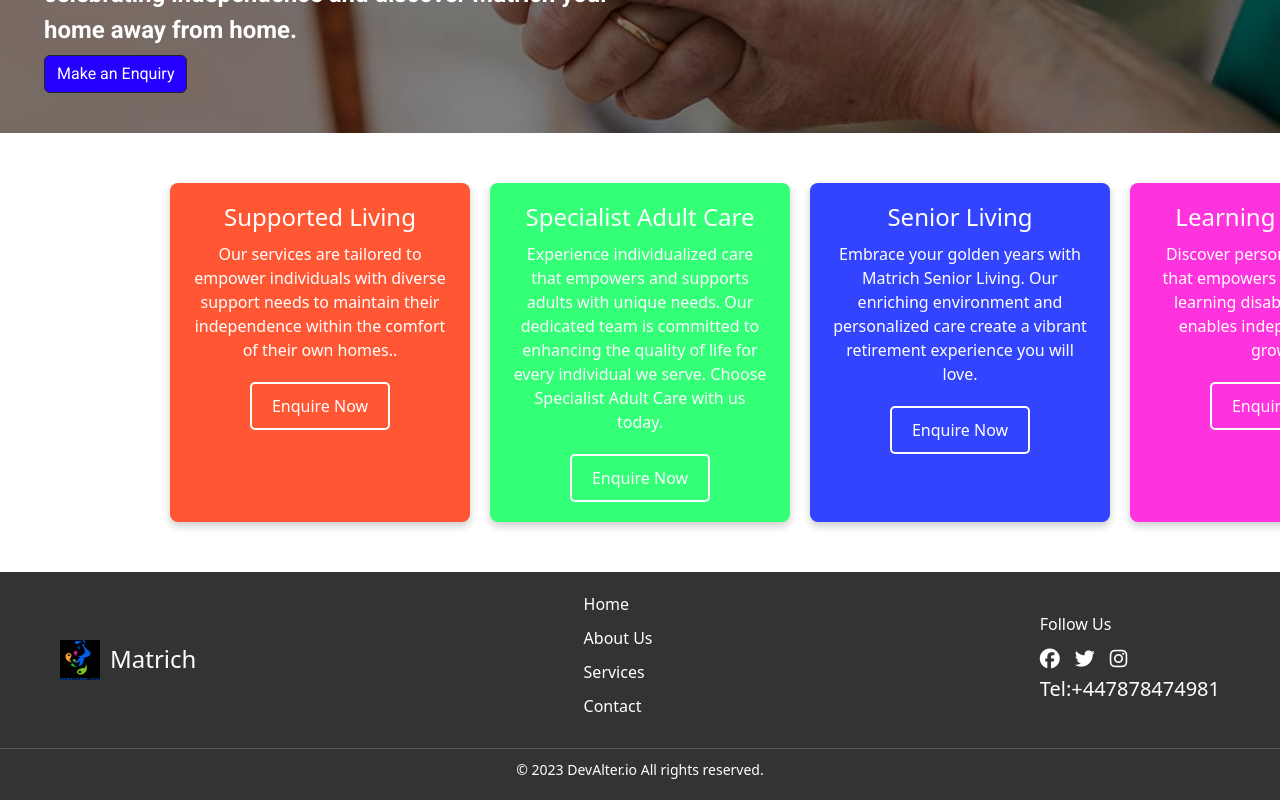
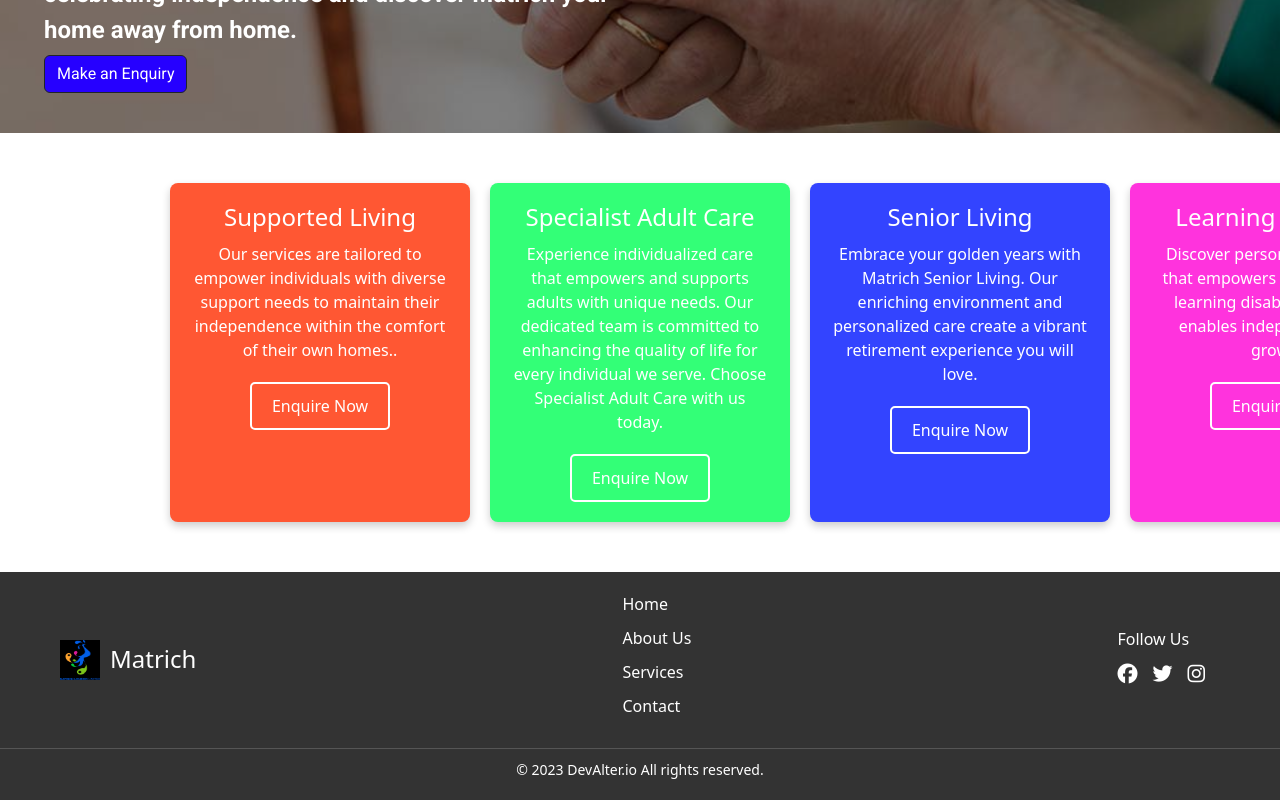
Before and after one commit to kifeakor22/matrich, a React (Create React App) app: page / in a window 1280 px wide. Shown: the part 370-1170 px from the top of the page. Built offline with nearby package versions, Linux system fonts and the light colour scheme.

Commit message:
footer added

```diff
--- a/src/components/footer/index.js
+++ b/src/components/footer/index.js
@@ -24,7 +24,7 @@ const Footer = () => {
             <li><a href="#"><i className="fab fa-twitter"></i></a></li>
             <li><a href="#"><i className="fab fa-instagram"></i></a></li>
           </ul>
-          <a href='#'>Tel:+447878474981</a>
+
         </div>
       </div>
       <div className="footer-bottom">
```
